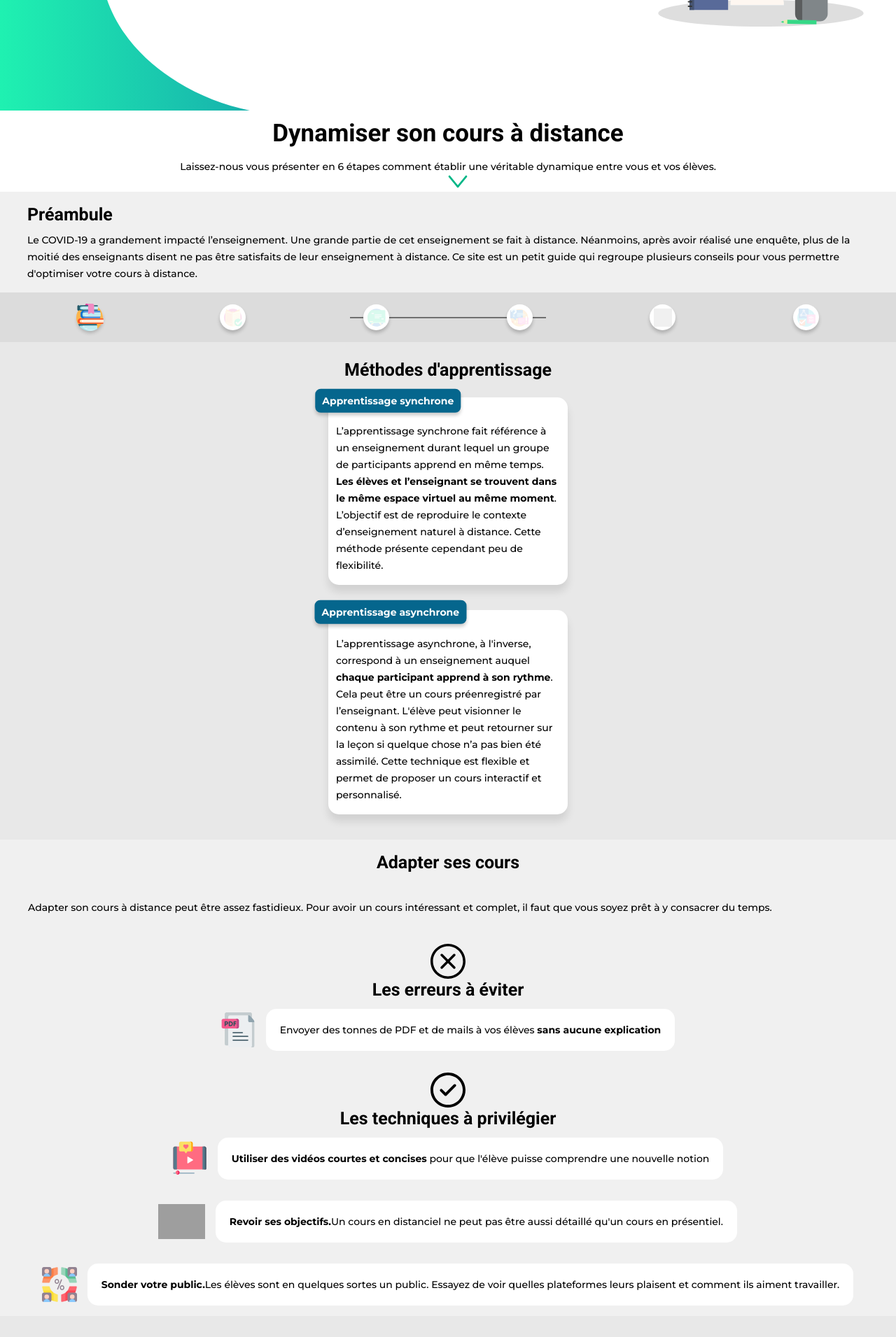
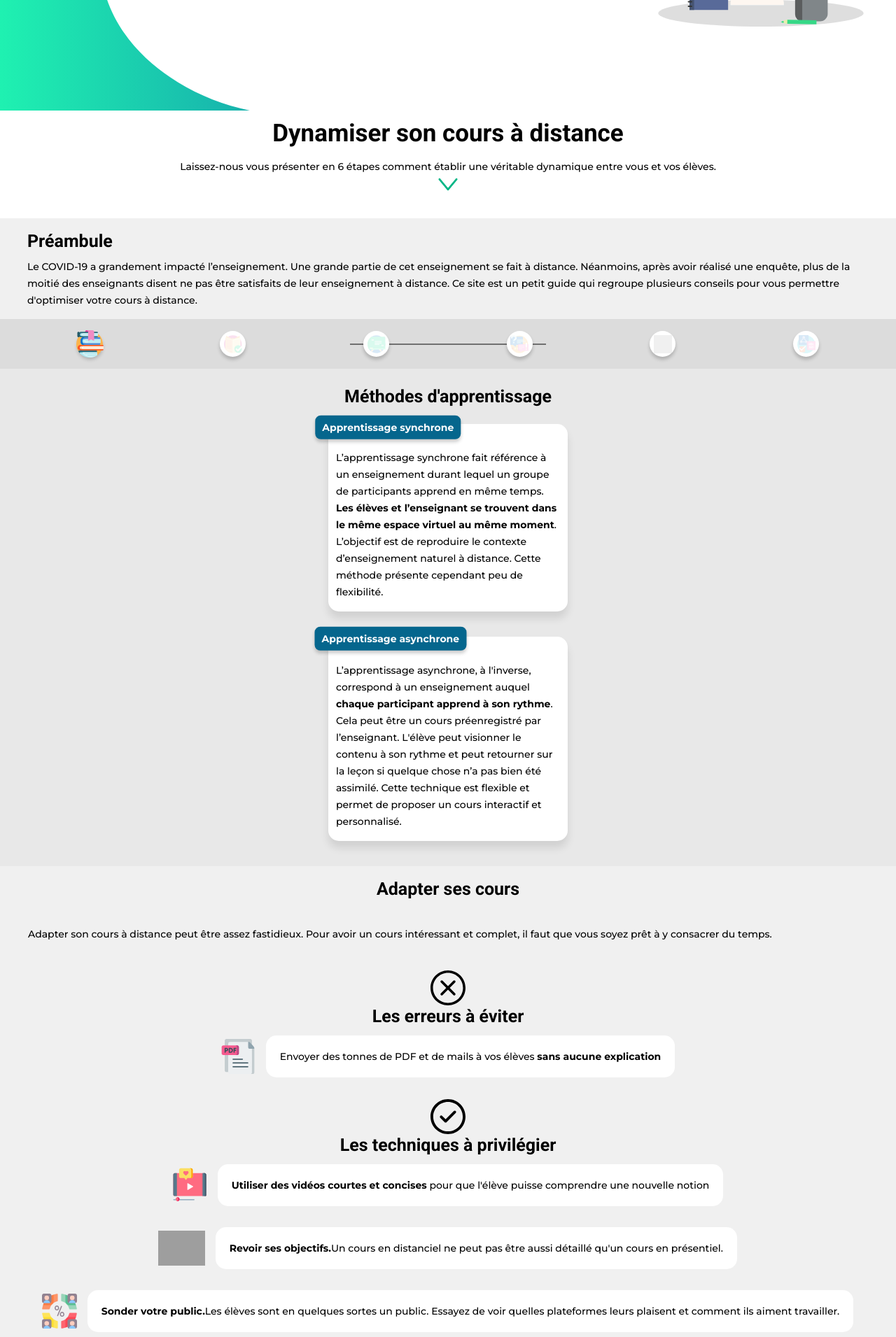
Before and after one commit to YaniMad/appforprofs, a Jekyll site: the page built from index.md, in a window 1280 px wide. Shown: the part 462-2373 px from the top of the page at 70% size. Built offline with Jekyll 4.4.1, drawn with Linux system fonts in a browser that asks for light colours; grey boxes are pictures that could not be loaded.

Commit message:
ArrowFinalised

```diff
--- a/_includes/pages/sections/introduction.html
+++ b/_includes/pages/sections/introduction.html
@@ -2,11 +2,7 @@
 
   <div class="introduction-background">
     <img class="logo" src="/assets/iconographie/papijak_logo.svg" alt="logo papijak">
-    <img
-      class="pc"
-      src	="/assets/iconographie/illustrations/Illus2.svg"
-      alt="illustration pc"
-    />
+    <img class="pc" src="/assets/iconographie/illustrations/Illus2.svg" alt="illustration pc" />
   </div>
   <div class="introduction-contenu">
     <h1>
@@ -15,9 +11,9 @@
     <p>
       Laissez-nous vous présenter en 6 étapes comment établir une véritable
       dynamique entre vous et vos élèves.
-  </p>
-  <center>
-    <img class="arrow" src="/assets/iconographie/arrow.svg" alt="flèche swipe up">
+    </p>
+    <center>
+      <img class="arrow bounce" src="/assets/iconographie/arrow.svg" alt="flèche swipe up">
   </div>
-</center>
+  </center>
 </section>
--- a/_sass/layouts/_introduction.scss
+++ b/_sass/layouts/_introduction.scss
@@ -39,16 +39,34 @@
     }
 
     .arrow {
-        margin-top: 680px;
-        margin-right: 400px;
+      align-self: flex-end;
+      animation-iteration-count: infinite;
+      animation-duration: 2s;
       height: 25px;
-        animation: bounce 1.75s ease infinite alternate;
-        position: absolute;
+      margin: 0 auto 0 auto;
+      margin-top: 10px;
+      transform-origin: bottom;
+      width: 200px;
     }
 
-@keyframes bounce{
-  from {top: 20px;}
-  to   {top: 30px;}
+    .bounce {
+      animation-name: bounce;
+      animation-timing-function: ease;
+    }
+
+    @keyframes bounce {
+      0% {
+        transform: translateY(0);
+      }
+      30% {
+        transform: translateY(-10px);
+      }
+      50% {
+        transform: translateY(0);
+      }
+      100% {
+        transform: translateY(0);
       }
     }
   }
+}
```
Lines whose indentation alone changed are shown as unchanged.
